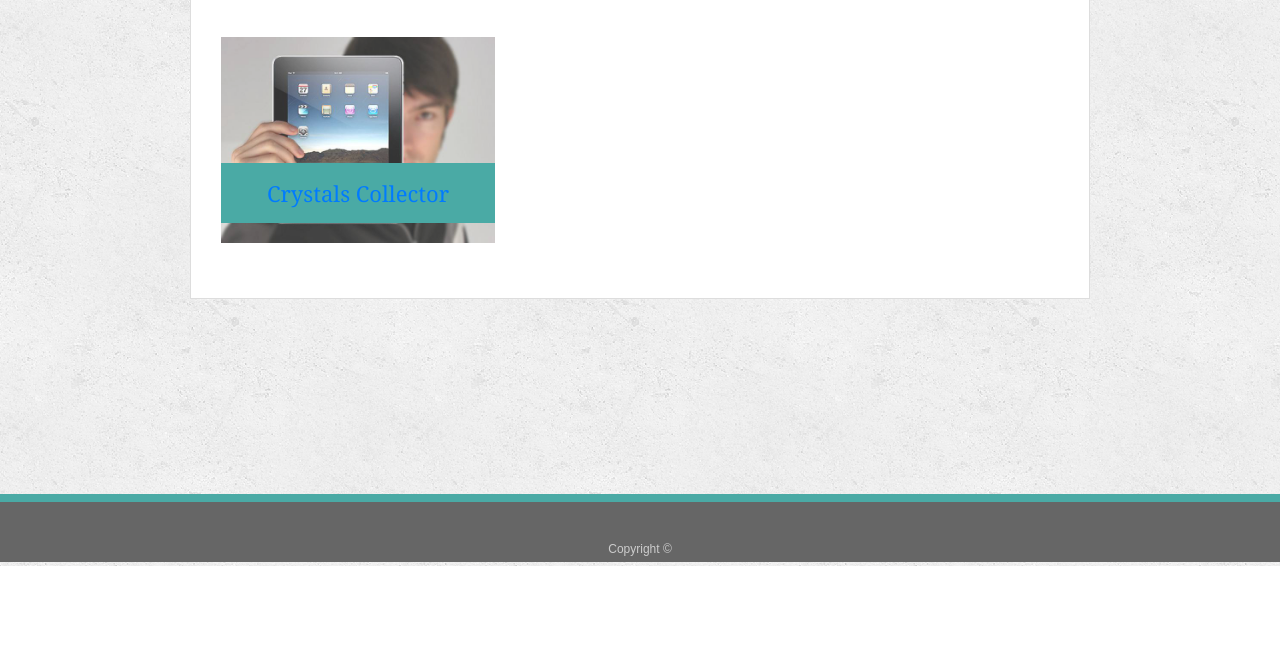
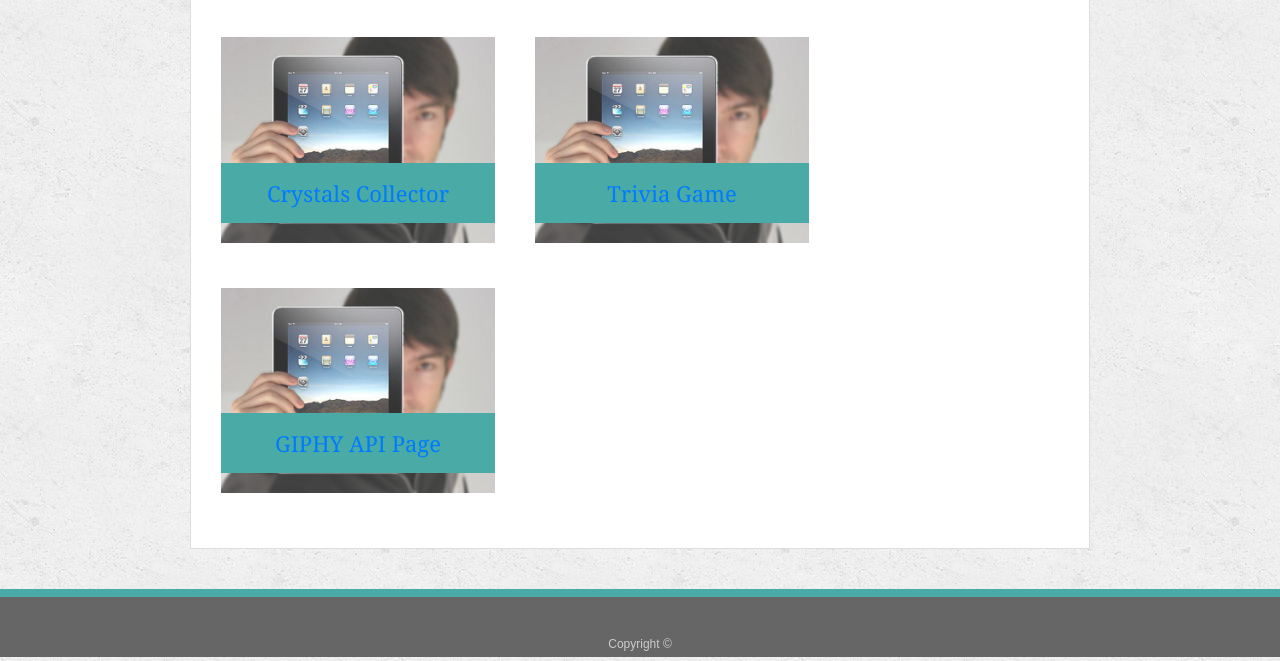
Before and after one commit to jamiesumner/Bootstrap-Portfolio, a plain HTML site: page portfolio.html in a window 1280 px wide. Shown: the part 236-897 px from the top of the page. Before the commit the page ends 802 px from the top, so only its background shows below. Drawn offline with nearby package versions, Linux system fonts and the light colour scheme.

Commit message:
added Trivia Game and GIPHY to Portfolio

```diff
--- a/portfolio.html
+++ b/portfolio.html
@@ -42,6 +42,17 @@
 
                         <h3><a href="https://jamiesumner.github.io/unit-4-game/">Crystals Collector</a></h3>
                     </div>
+                    <div class="work">
+                        <img src="assets/images/technics-q-c-640-480-1.jpg" alt="Trivia Game">
+
+                        <h3><a href=" https://jamiesumner.github.io/TriviaGame/">Trivia Game</a></h3>
+                    </div>
+
+                    <div class="work">
+                        <img src="assets/images/technics-q-c-640-480-1.jpg" alt="GIPHY API Page">
+
+                        <h3><a href=" https://jamiesumner.github.io/GIPHY-API-Homework/">GIPHY API Page</a></h3>
+                    </div>
             </div>
             </section>
         </div>
```
